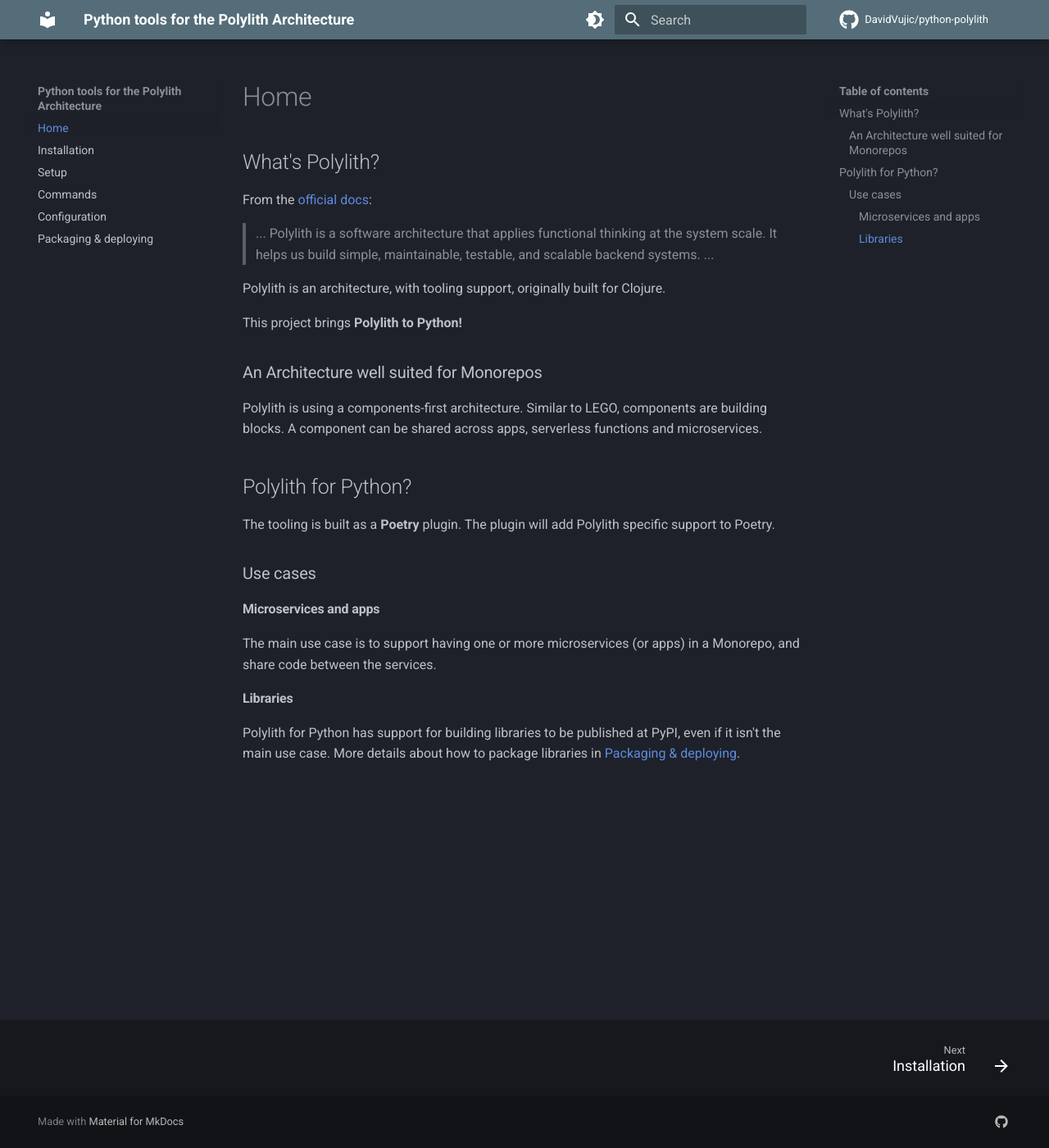
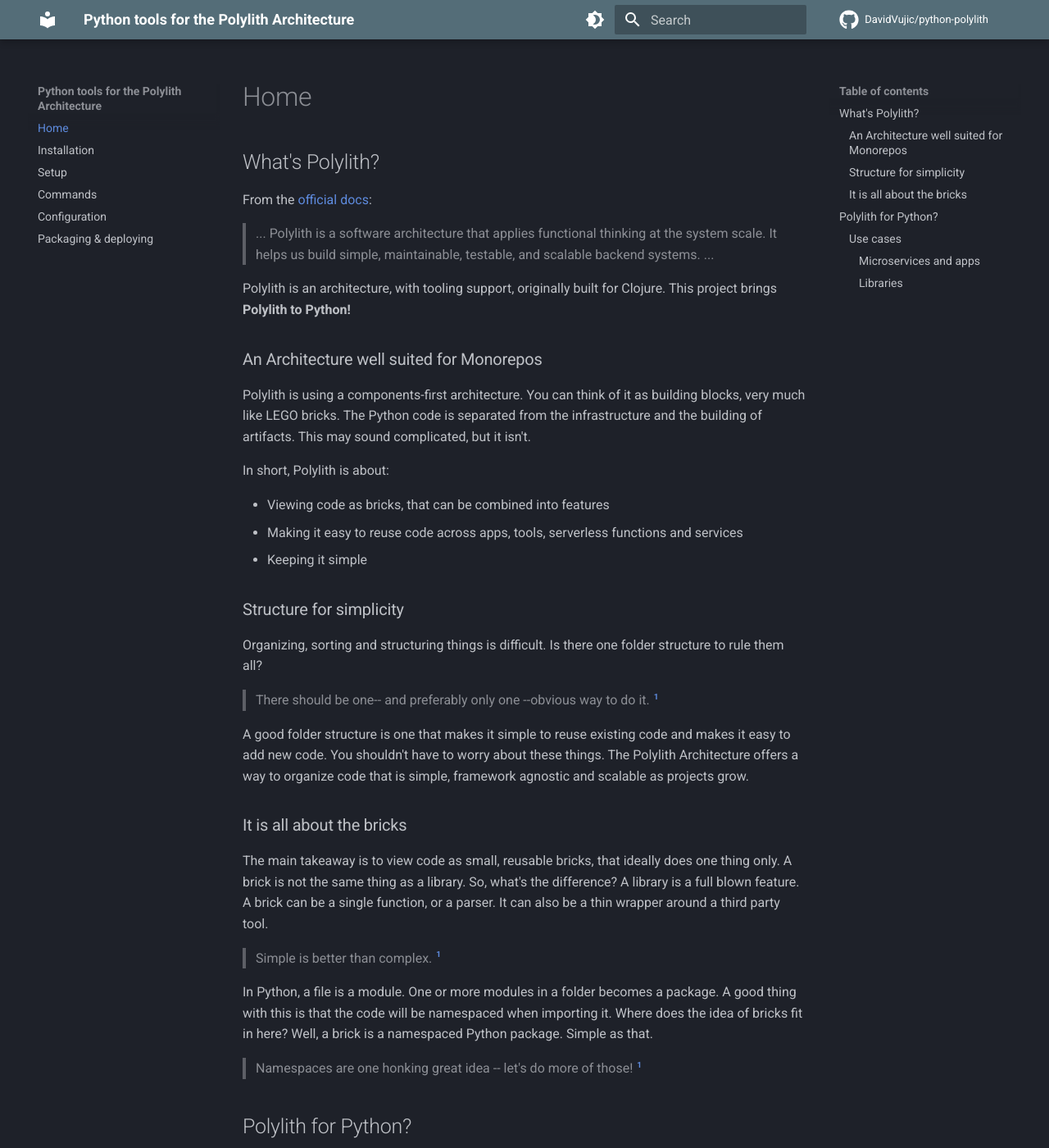
Before and after one commit to DavidVujic/python-polylith-docs, an MkDocs documentation site: the page built from docs/index.md, in a window 1280 px wide and 1400 px high. Shown: the whole window at 82% size. Built offline with MkDocs 1.6.1 and Material for MkDocs 9.7.7, drawn with Linux system fonts in a browser that asks for light colours; comment, search, counter and statistics services are not loaded; some of the changed text lies outside the part shown.

Commit message:
Introduction to Polylith and the reasoning behind it

```diff
--- a/docs/index.md
+++ b/docs/index.md
@@ -6,16 +6,44 @@
 
 >... Polylith is a software architecture that applies functional thinking at the system scale. It helps us build simple, maintainable, testable, and scalable backend systems. ...
 
-Polylith is an architecture, with tooling support, originally built for Clojure.
-
-This project brings __Polylith to Python!__
+Polylith is an architecture, with tooling support, originally built for Clojure. This project brings __Polylith to Python!__
 
 ### An Architecture well suited for Monorepos
-Polylith is using a components-first architecture. Similar to LEGO, components are building blocks.
-A component can be shared across apps, serverless functions and microservices.
+Polylith is using a components-first architecture. You can think of it as building blocks, very much like LEGO bricks.
+The Python code is separated from the infrastructure and the building of artifacts. This may sound complicated, but it isn't.
+
+In short, Polylith is about:
+
+- Viewing code as bricks, that can be combined into features
+- Making it easy to reuse code across apps, tools, serverless functions and services
+- Keeping it simple
+
+### Structure for simplicity
+Organizing, sorting and structuring things is difficult. Is there one folder structure to rule them all?
+
+> There should be one-- and preferably only one --obvious way to do it. [^1]
+
+A good folder structure is one that makes it simple to reuse existing code and makes it easy to add new code.
+You shouldn't have to worry about these things. The Polylith Architecture offers a way to organize code that is simple,
+framework agnostic and scalable as projects grow.
+
+
+### It is all about the bricks
+The main takeaway is to view code as small, reusable bricks, that ideally does one thing only.
+A brick is not the same thing as a library. So, what's the difference? A library is a full blown feature. A brick can be a single function, or a parser. It can also be a thin wrapper around a third party tool.
+
+> Simple is better than complex. [^1]
+
+
+In Python, a file is a module. One or more modules in a folder becomes a package.
+A good thing with this is that the code will be namespaced when importing it.
+Where does the idea of bricks fit in here? Well, a brick is a namespaced Python package. Simple as that.
+
+> Namespaces are one honking great idea -- let's do more of those! [^1]
+
 
 ## Polylith for Python?
-The tooling is built as a __Poetry__ plugin. The plugin will add Polylith specific support to Poetry.
+The __Python tools for the Polylith Architecture__ is built as a __Poetry__ plugin. The plugin will add Polylith specific support to Poetry.
 
 ### Use cases
 
@@ -25,3 +53,6 @@
 #### Libraries
 Polylith for Python has support for building libraries to be published at PyPI, even if it isn't the main use case.
 More details about how to package libraries in [Packaging & deploying](deployment.md).
+
+
+[^1]: From the Zen of Python
--- a/mkdocs.yml
+++ b/mkdocs.yml
@@ -55,3 +55,4 @@
   - pymdownx.inlinehilite
   - pymdownx.snippets
   - pymdownx.superfences
+  - footnotes
```
